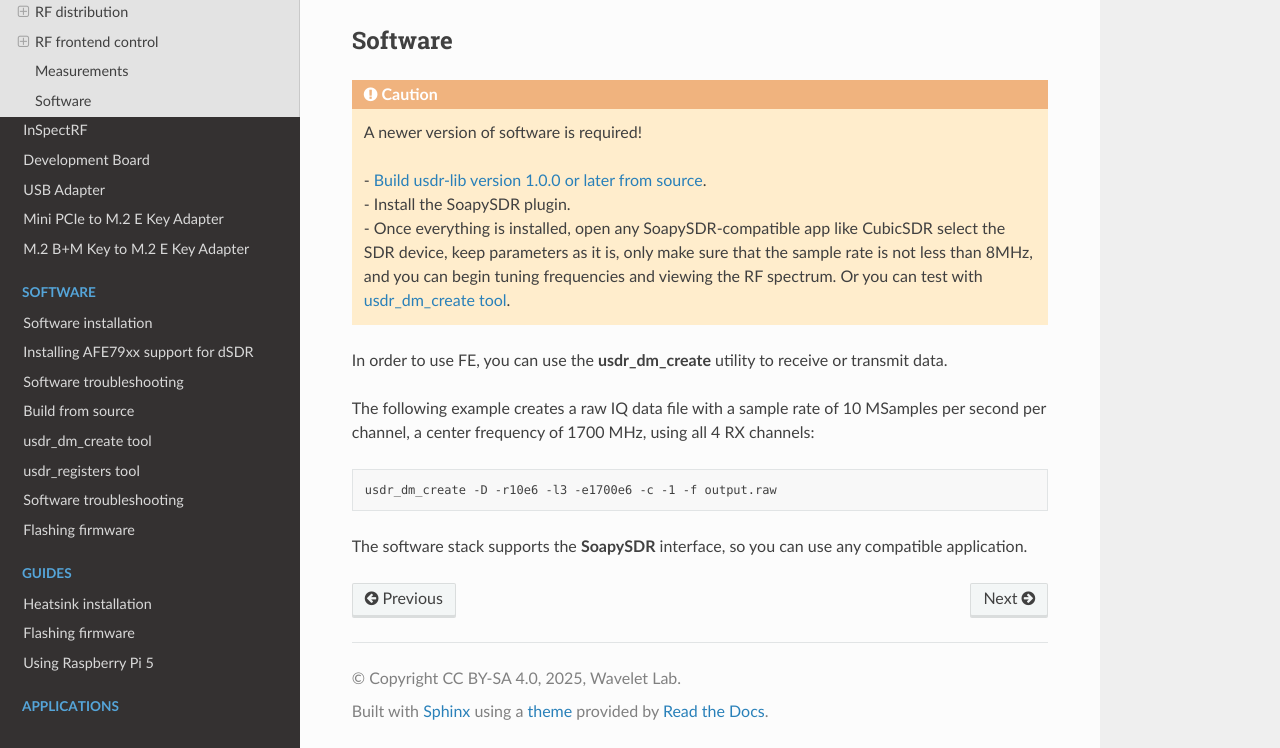
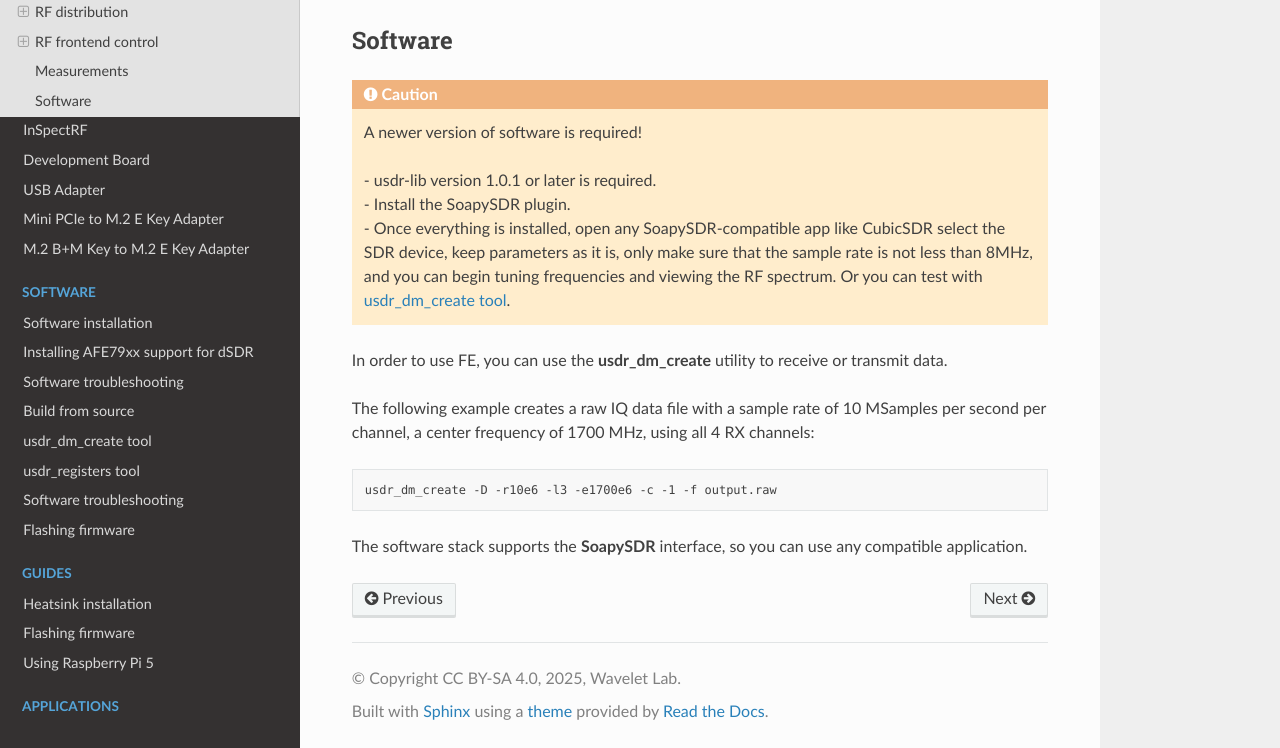
Before and after one commit to wavelet-lab/docs, a Sphinx documentation site: the page built from source/hardware/fe.rst, in a window 1280 px wide and 900 px high, scrolled down 23202 px, cut to the strip 152-900 px from the top of the window. Built offline with Sphinx 7.4.7 and the Read the Docs theme 3.1.0, drawn with Linux system fonts in a browser that asks for light colours.

Commit message:
docs: require usdr-lib 1.0.1 for dSDR and front-end
- update the minimum usdr-lib version to 1.0.1 for dSDR
- update the front-end software requirement to usdr-lib 1.0.1

```diff
--- a/source/hardware/dsdr.rst
+++ b/source/hardware/dsdr.rst
@@ -96,7 +96,7 @@ Driver and Host Libraries
 Software Support
 ================
 
-- Requires **usdr-lib** version 1.0.0 or later.
+- Requires **usdr-lib** version 1.0.1 or later.
 - GNU Radio, srsRAN, and many more through SoapySDR.
 
 .. important::
--- a/source/hardware/fe.rst
+++ b/source/hardware/fe.rst
@@ -605,7 +605,7 @@ Software
 .. caution::
    | A newer version of software is required!
    |
-   | - :doc:`Build usdr-lib version 1.0.0 or later from source </software/compile>`.
+   | - usdr-lib version 1.0.1 or later is required.
    | - Install the SoapySDR plugin.
    | - Once everything is installed, open any SoapySDR-compatible app like CubicSDR select the SDR device, keep parameters as it is, only make sure that the sample rate is not less than 8MHz, and you can begin tuning frequencies and viewing the RF spectrum. Or you can test with :doc:`/software/usdr_dm_create`.
 
```
